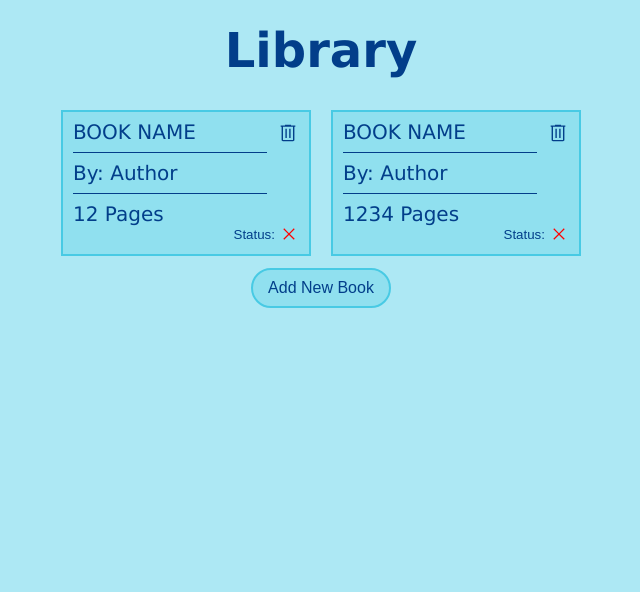
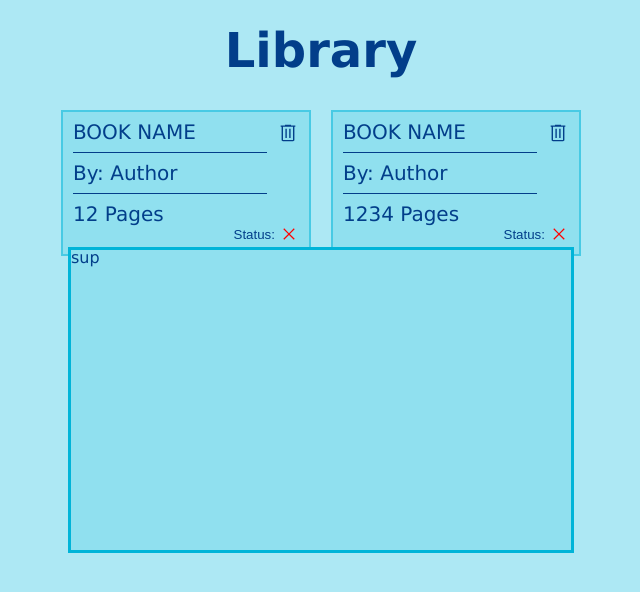
Before and after one commit to Arsalan56/Library, a website: page index.html in a window 1280 px wide. Both pictures are taken after a click on the button "Add New Book". Shown: the whole page, without its empty margins (319-959 px from the left). Drawn offline with Linux system fonts and the light colour scheme.

Commit message:
Make form pop up upon clicking add new book

```diff
--- a/index.html
+++ b/index.html
@@ -42,6 +42,8 @@
                 </button>
             </div>
         </main>
+
         <div class="btn"><button>Add New Book</button></div>
+        <form>sup</form>
     </body>
 </html>
--- a/script.js
+++ b/script.js
@@ -1,11 +1,3 @@
-// const myLibrary = [];
-
-// function Book() {}
-
-// function AddBook() {}
-
-// function displayBooks() {}
-
 // Toggle status button
 const statImgs = document.querySelectorAll('.status > img');
 statImgs.forEach((statImg) =>
@@ -19,9 +11,36 @@ statImgs.forEach((statImg) =>
     })
 );
 
+// Make trash button work
 const Alltrash = document.querySelectorAll('.trash');
 Alltrash.forEach((trash) =>
     trash.addEventListener('click', () => {
         trash.parentNode.remove();
     })
 );
+
+const form = document.querySelector('form');
+const openForm = document.querySelector('.btn > button');
+const body = document.querySelector('body');
+
+openForm.addEventListener('click', (e) => {
+    e.stopPropagation();
+    form.style.visibility = 'visible';
+});
+
+body.addEventListener('click', () => {
+    form.style.visibility = 'hidden';
+});
+
+form.addEventListener('click', (e) => e.stopPropagation());
+// const myLibrary = [];
+
+// function Book(name, author, pages, status) {
+//     this.name = name;
+//     this.author = author;
+//     this.pages = pages;
+//     this.status = status;
+// }
+
+// Book.prototype.addBook = () => {};
+// function displayBooks() {}
--- a/style.css
+++ b/style.css
@@ -241,3 +241,19 @@ main > div > button {
     flex-grow: 1;
     justify-content: space-around;
 }
+
+/* Form Styling */
+
+form {
+    background: #90e0ef;
+    border: 3px solid #00b4d8;
+    top: 0;
+    left: 0;
+    bottom: 0;
+    right: 0;
+    position: absolute;
+    margin: auto;
+    height: 300px;
+    width: 500px;
+    visibility: hidden;
+}
```
